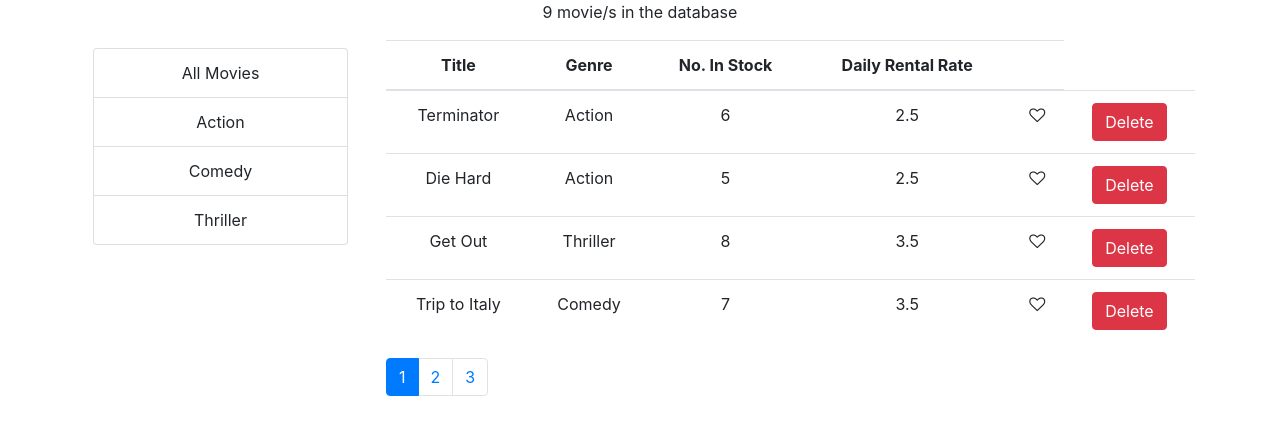
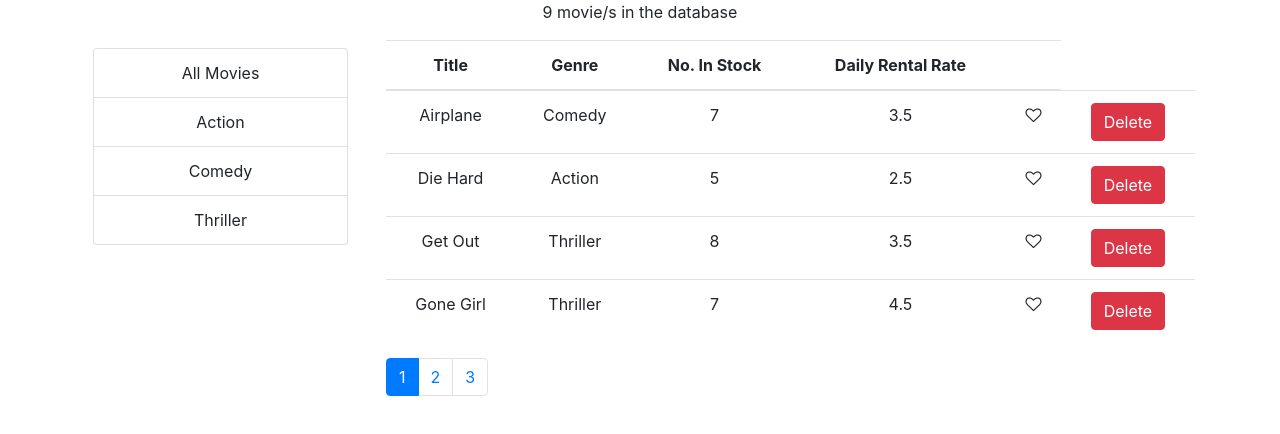
Before and after one commit to ajinkyatankhiwale/vidly, a React (Create React App) app: page / in a window 1280 px wide. Shown: the top 434 px of the page. Built offline with nearby package versions, Linux system fonts and the light colour scheme.

Commit message:
Sorting Order Desc

```diff
--- a/src/components/movies.jsx
+++ b/src/components/movies.jsx
@@ -24,7 +24,7 @@ class Movies extends Component {
     pageSize: 4,
     currentPage: 1,
     currentGenre: null,
-    sortedColumn: [{ column: "title", order: "asc" }]
+    sortedColumn: { column: "title", order: "asc" }
   };
 
   componentDidMount() {
@@ -55,8 +55,12 @@ class Movies extends Component {
   };
 
   handleColumnSort = column => {
-    console.log(column);
-    this.setState({ sortedColumn: { column, order: "asc" } });
+    if (column === this.state.sortedColumn.column) {
+      const order = this.state.sortedColumn.order === "asc" ? "desc" : "asc";
+      this.setState({ sortedColumn: { column, order } });
+    } else {
+      this.setState({ sortedColumn: { column, order: "asc" } });
+    }
   };
 
   render() {
```
